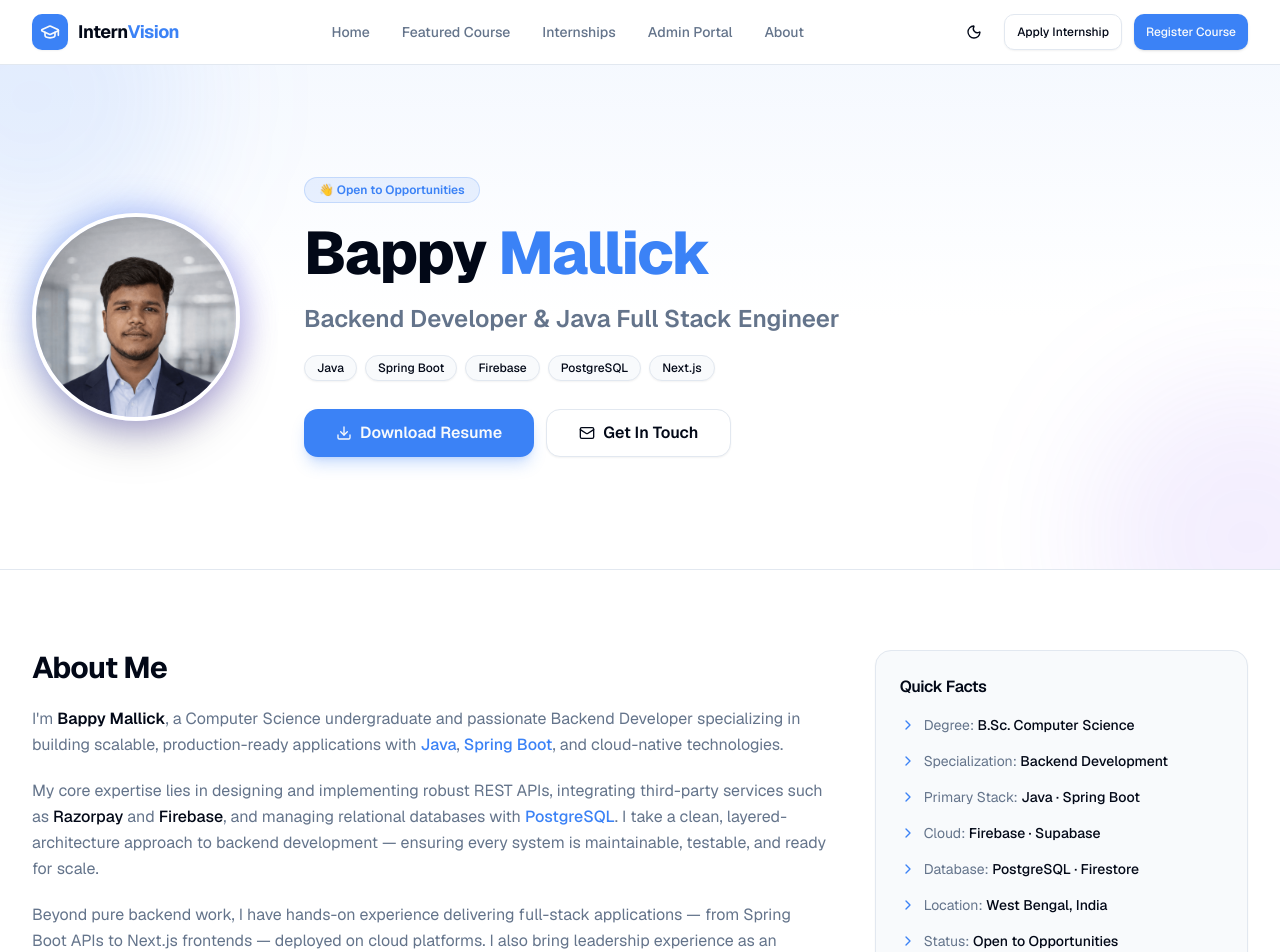
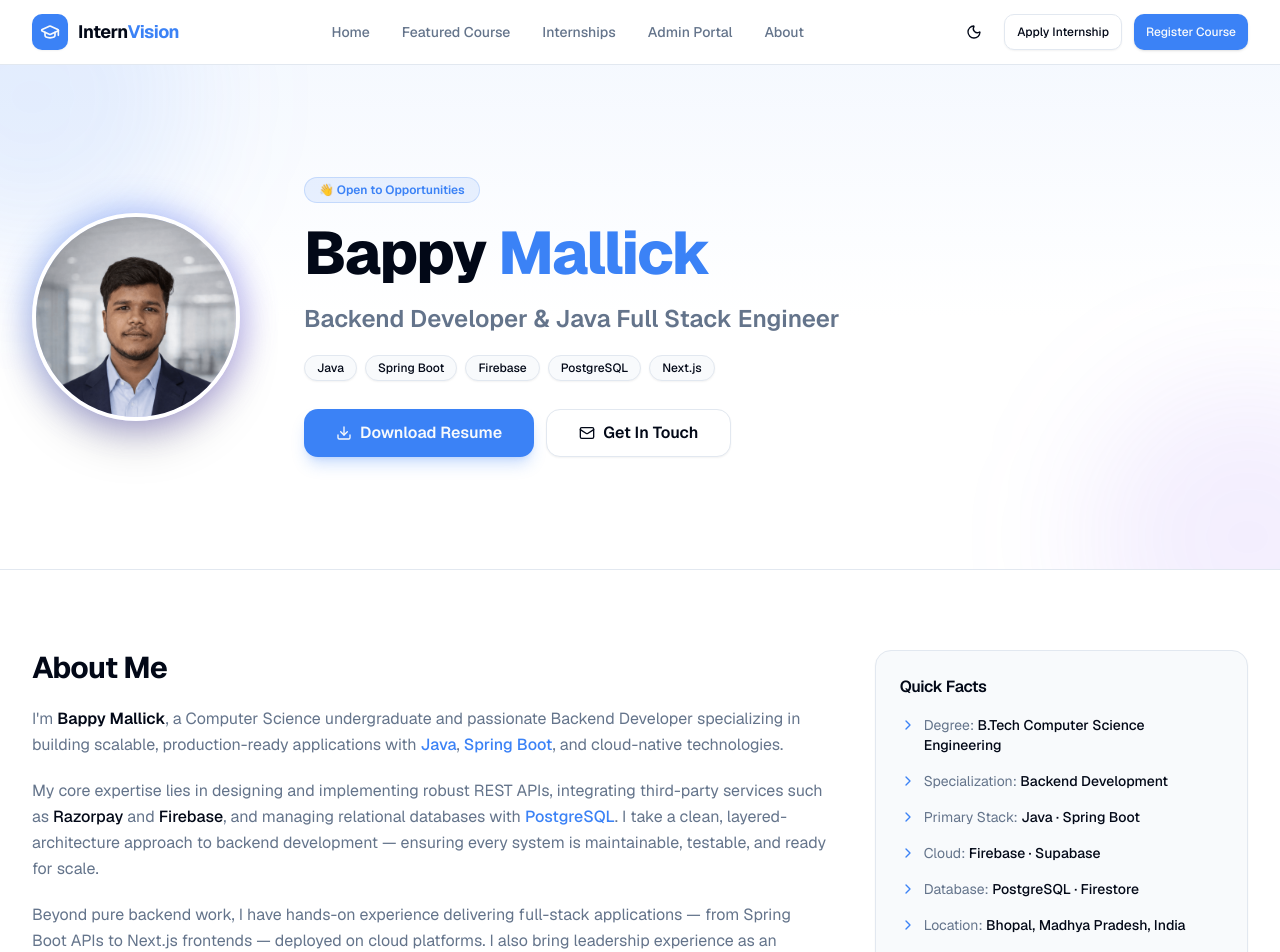
Before and after one commit to bappy-mallick/internvision-portal, a Next.js app in the folder frontend/: page /about in a window 1280 px wide. Shown: the top 952 px of the page. Built offline with nearby package versions, Linux system fonts and the light colour scheme; no server answers.

Commit message:
fix: update about page quick facts, project links, contact cards, and smooth scroll CTA

```diff
--- a/frontend/src/app/about/page.tsx
+++ b/frontend/src/app/about/page.tsx
@@ -17,6 +17,7 @@ import {
   Star,
   Calendar,
   ChevronRight,
+  Phone,
 } from "lucide-react";
 import { Navbar } from "@/components/layout/Navbar";
 import { Footer } from "@/components/layout/Footer";
@@ -89,28 +90,28 @@ const projects = [
     description:
       "A production-deployed full-stack internship and course management platform. Features JWT-secured Spring Boot REST APIs, Razorpay payment integration, Firebase-based student tracking, and a Next.js admin dashboard with real-time application management.",
     tech: ["Spring Boot", "Next.js", "Firebase", "PostgreSQL", "Razorpay", "JWT"],
-    github: "https://github.com/bappy-mallick",
+    github: "https://github.com/bappy-mallick/internvision-portal",
   },
   {
     title: "AstraAI",
     description:
       "An AI-powered productivity platform integrating Google Gemini AI for intelligent text generation, summarization, and content assistance. Built with a Spring Boot REST backend and a React frontend for seamless real-time AI interactions.",
     tech: ["Spring Boot", "React", "Gemini AI", "REST APIs", "Firebase"],
-    github: "https://github.com/bappy-mallick",
+    github: "https://github.com/bappy-mallick/astraai-backend",
   },
   {
     title: "DeltaCore",
     description:
       "A high-performance backend service platform built on a microservices-inspired architecture. Provides scalable REST API endpoints with PostgreSQL persistence, Docker containerization, and robust error handling for enterprise-grade reliability.",
     tech: ["Java", "Spring Boot", "PostgreSQL", "Docker", "Maven"],
-    github: "https://github.com/bappy-mallick",
+    github: "https://github.com/bappy-mallick/DeltaCore-MainApp",
   },
   {
     title: "E-Commerce Backend",
     description:
       "A production-ready e-commerce backend featuring complete product management, order processing, and user authentication. Implements a clean layered architecture with service, repository, and controller layers following Spring Boot best practices.",
     tech: ["Spring Boot", "PostgreSQL", "REST APIs", "Maven", "Postman"],
-    github: "https://github.com/bappy-mallick",
+    github: "https://github.com/bappy-mallick/springboot-ecommerce-backend",
   },
 ];
 
@@ -211,6 +212,14 @@ const contactLinks = [
     bg: "bg-red-50 dark:bg-red-950/40",
   },
   {
+    icon: Phone,
+    label: "Phone",
+    value: "+91 8107272366",
+    href: "tel:+918107272366",
+    iconColor: "text-green-600",
+    bg: "bg-green-50 dark:bg-green-950/40",
+  },
+  {
     icon: GitHubIcon,
     label: "GitHub",
     value: "github.com/bappy-mallick",
@@ -221,16 +230,16 @@ const contactLinks = [
   {
     icon: LinkedInIcon,
     label: "LinkedIn",
-    value: "linkedin.com/in/bappy-mallick",
-    href: "https://linkedin.com/in/bappy-mallick",
+    value: "linkedin.com/in/bappymallick",
+    href: "https://linkedin.com/in/bappymallick",
     iconColor: "text-blue-600",
     bg: "bg-blue-50 dark:bg-blue-950/40",
   },
   {
     icon: MapPin,
     label: "Location",
-    value: "West Bengal, India",
-    href: null as string | null,
+    value: "Bhopal, Madhya Pradesh, India",
+    href: "https://www.google.com/maps/search/?api=1&query=Bhopal,+Madhya+Pradesh,+India",
     iconColor: "text-emerald-600",
     bg: "bg-emerald-50 dark:bg-emerald-950/40",
   },
@@ -359,7 +368,7 @@ export default function AboutPage() {
                     Download Resume
                   </Button>
                 </a>
-                <a href="mailto:bappymallick.dev@gmail.com">
+                <a href="#contact">
                   <Button
                     variant="outline"
                     size="lg"
@@ -424,12 +433,12 @@ export default function AboutPage() {
             <Card className="p-6 space-y-4">
               <h3 className="font-semibold text-foreground">Quick Facts</h3>
               {[
-                { label: "Degree", value: "B.Sc. Computer Science" },
+                { label: "Degree", value: "B.Tech Computer Science Engineering" },
                 { label: "Specialization", value: "Backend Development" },
                 { label: "Primary Stack", value: "Java · Spring Boot" },
                 { label: "Cloud", value: "Firebase · Supabase" },
                 { label: "Database", value: "PostgreSQL · Firestore" },
-                { label: "Location", value: "West Bengal, India" },
+                { label: "Location", value: "Bhopal, Madhya Pradesh, India" },
                 { label: "Status", value: "Open to Opportunities" },
               ].map(({ label, value }) => (
                 <div key={label} className="flex items-start gap-2 text-sm">
@@ -645,13 +654,13 @@ export default function AboutPage() {
       </section>
 
       {/* ── 8. Contact ───────────────────────────────────────────────────── */}
-      <section className="py-20 bg-background border-b border-border">
+      <section id="contact" className="py-20 bg-background border-b border-border">
         <div className="mx-auto max-w-7xl px-4 sm:px-6 lg:px-8">
           <SectionHeader
             title="Get In Touch"
             subtitle="I'm always open to new opportunities, collaborations, and interesting conversations."
           />
-          <div className="grid grid-cols-1 sm:grid-cols-2 lg:grid-cols-4 gap-5 max-w-5xl mx-auto">
+          <div className="grid grid-cols-1 sm:grid-cols-2 lg:grid-cols-5 gap-5 max-w-6xl mx-auto">
             {contactLinks.map(({ icon: Icon, label, value, href, iconColor, bg }) => {
               const card = (
                 <Card
@@ -679,7 +688,7 @@ export default function AboutPage() {
                 <a
                   key={label}
                   href={href}
-                  target={href.startsWith("mailto") ? "_self" : "_blank"}
+                  target={href.startsWith("mailto:") || href.startsWith("tel:") ? "_self" : "_blank"}
                   rel="noopener noreferrer"
                 >
                   {card}
```
